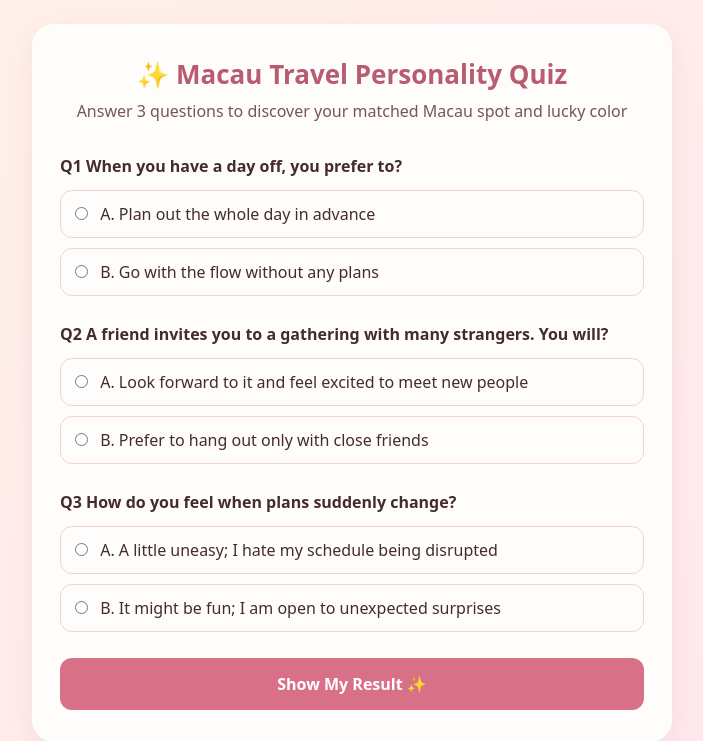
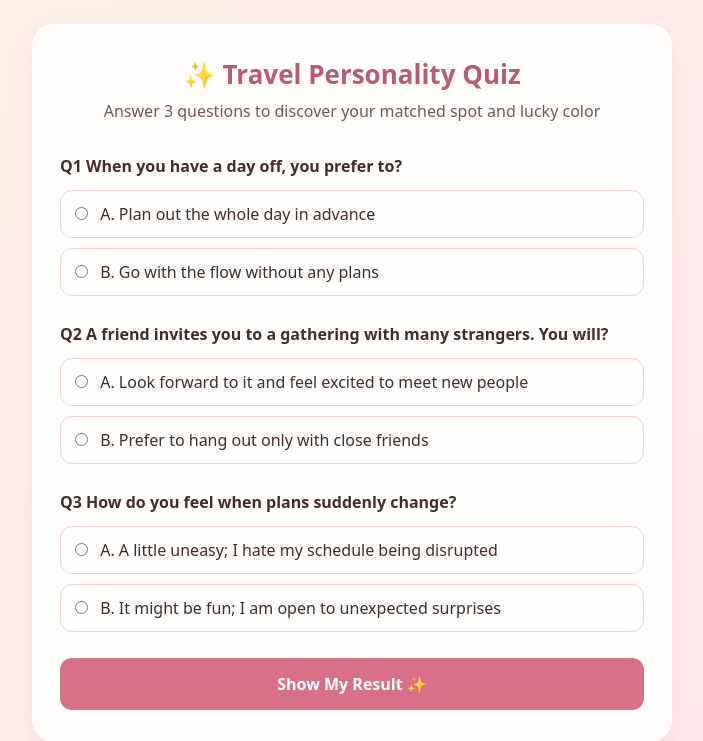
Before and after one commit to Joeself7890/macau-travel-quiz-flask, a Flask app: page / in a window 1280 px wide. Shown: the top 741 px of the page, without its empty margins (288-991 px from the left). Run offline with Flask 3, Linux system fonts and the light colour scheme.

Commit message:
Update Jinja template for new quiz

```diff
--- a/templates/index.html
+++ b/templates/index.html
@@ -3,7 +3,7 @@
 <head>
     <meta charset="UTF-8">
     <meta name="viewport" content="width=device-width, initial-scale=1.0">
-    <title>Macau Travel Personality Quiz</title>
+    <title>Travel Personality Quiz</title>
     <style>
         * { margin: 0; padding: 0; box-sizing: border-box; font-family: system-ui, -apple-system, sans-serif; }
         body { background: linear-gradient(135deg, #fff2e8, #ffe6ee); min-height: 100vh; padding: 24px 16px; color: #442c2e; }
@@ -44,7 +44,7 @@
         </div>
 
         <div class="spot-card">
-            <img src="{{ result.img_src }}" class="spot-image" alt="Macau Scenery">
+            <img src="{{ result.img_src }}" class="spot-image" alt="Scenery">
             <div class="spot-name">📍 {{ result.spot }}</div>
             <div class="desc-text">{{ result.description }}</div>
             <div class="speech-script">
@@ -60,8 +60,8 @@
     </div>
     {% else %}
     <div class="card">
-        <h1>✨ Macau Travel Personality Quiz</h1>
-        <p class="subtitle">Answer 3 questions to discover your matched Macau spot and lucky color</p>
+        <h1>✨ Travel Personality Quiz</h1>
+        <p class="subtitle">Answer 3 questions to discover your matched spot and lucky color</p>
 
         {% if error %}<div class="error">{{ error }}</div>{% endif %}
 
```
